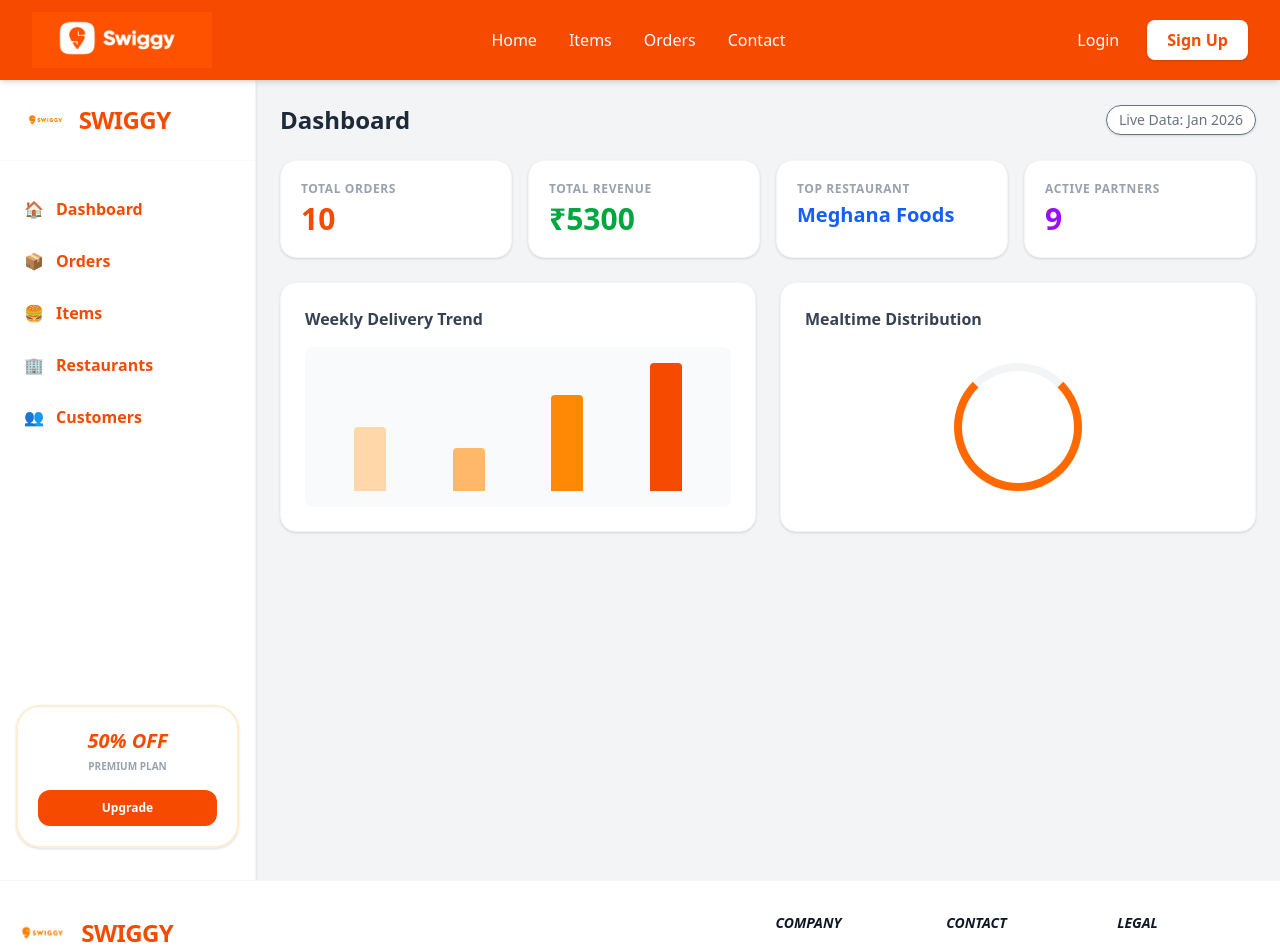
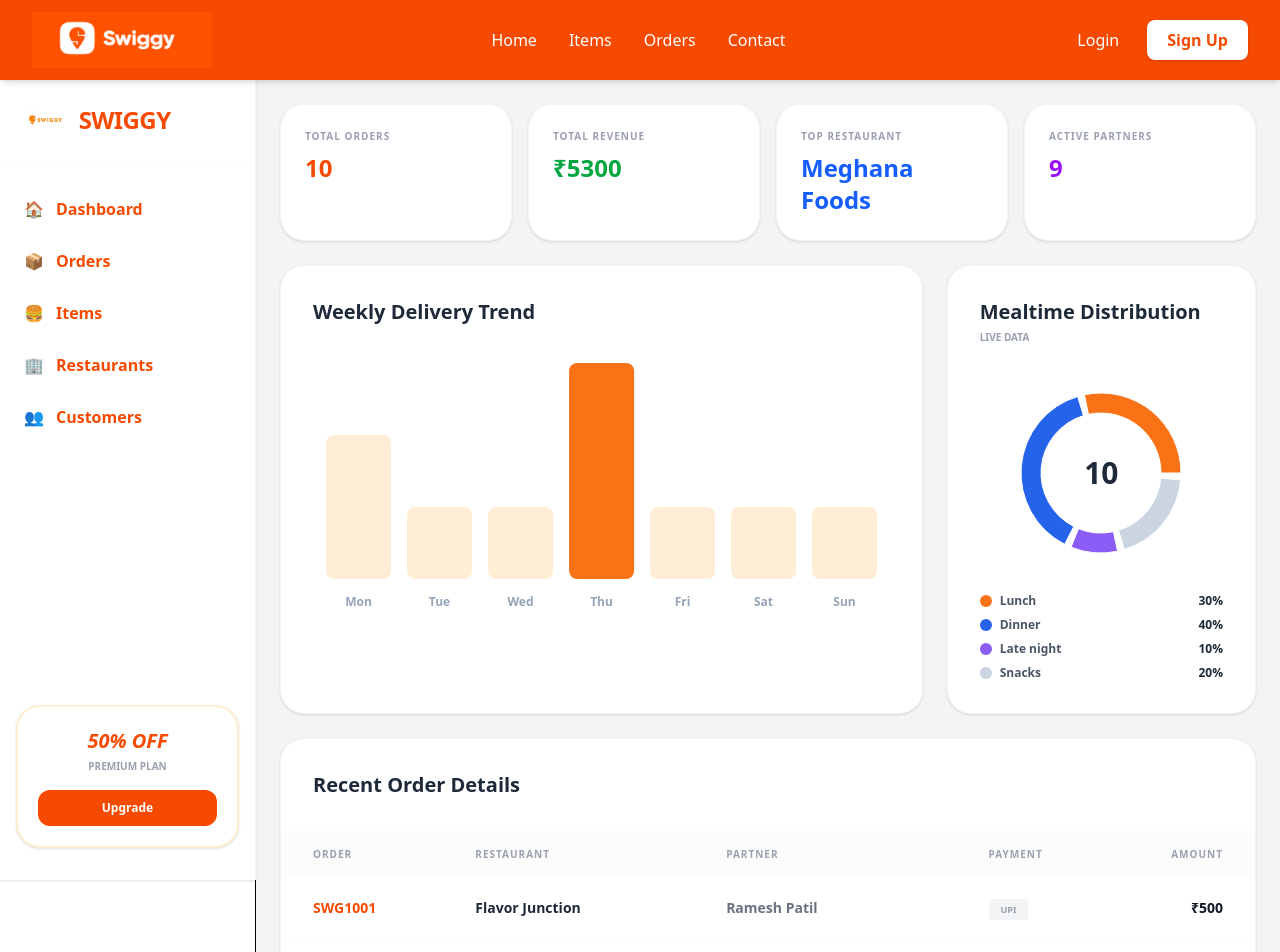
Before and after one commit to AGholkar/Swiggy-clone, a Next.js app: page / in a window 1280 px wide. Shown: the top 952 px of the page. Built offline with nearby package versions, Linux system fonts and the light colour scheme.

Commit message:
Updated dashboard layout: Rectangle Weekly Trend and Square Mealtime box

```diff
--- a/app/page.tsx
+++ b/app/page.tsx
@@ -1,66 +1,147 @@
 'use client'
 import React from 'react'
+import {
+  BarChart, Bar, XAxis, YAxis, Tooltip, ResponsiveContainer,
+  PieChart, Pie, Cell
+} from 'recharts';
 
 export default function Dashboard() {
+  // Exact data from your images
+  const trendData = [
+    { name: 'Mon', count: 2 },
+    { name: 'Tue', count: 1 },
+    { name: 'Wed', count: 1 },
+    { name: 'Thu', count: 3 },
+    { name: 'Fri', count: 1 },
+    { name: 'Sat', count: 1 },
+    { name: 'Sun', count: 1 },
+  ];
+
+  const mealData = [
+    { name: 'Lunch', value: 30, color: '#f97316' },
+    { name: 'Dinner', value: 40, color: '#2563eb' },
+    { name: 'Late night', value: 10, color: '#8b5cf6' },
+    { name: 'Snacks', value: 20, color: '#cbd5e1' },
+  ];
+
+  const orders = [
+    { id: 'SWG1001', restaurant: 'Flavor Junction', partner: 'Ramesh Patil', payment: 'UPI', amount: '₹500' },
+    { id: 'SWG1002', restaurant: 'Spice Route', partner: 'Suresh Naik', payment: 'Card', amount: '₹630' },
+    { id: 'SWG1003', restaurant: 'Urban Tandoor', partner: 'None', payment: 'COD', amount: '₹480' },
+    { id: 'SWG1004', restaurant: 'Coastal Curry', partner: 'Mahesh Korgaonkar', payment: 'UPI', amount: '₹450' },
+    { id: 'SWG1005', restaurant: 'Bistro 57', partner: 'Sunil Verma', payment: 'UPI', amount: '₹210' },
+    { id: 'SWG1006', restaurant: 'The Bowl Company', partner: 'Ravi Kumar', payment: 'Card', amount: '₹890' },
+    { id: 'SWG1007', restaurant: 'Leon Grill', partner: 'Deepak Singh', payment: 'UPI', amount: '₹350' },
+    { id: 'SWG1008', restaurant: 'Truffles', partner: 'Pawan L.', payment: 'COD', amount: '₹150' },
+    { id: 'SWG1009', restaurant: 'Empire Restaurant', partner: 'Vijay M.', payment: 'Card', amount: '₹1100' },
+    { id: 'SWG1010', restaurant: 'Meghana Foods', partner: 'Sagar P.', payment: 'UPI', amount: '₹540' },
+  ];
+
   return (
-    <div className="space-y-6">
-      {/* Header Section */}
-      <div className="flex flex-col md:flex-row justify-between items-start md:items-center gap-4">
-        <h1 className="text-2xl font-bold text-gray-800">Dashboard</h1>
-        <div className="text-sm text-gray-500 bg-white px-3 py-1 rounded-full shadow-sm border">
-          Live Data: Jan 2026
+    <div className="w-full space-y-6 pb-10">
+
+      {/* 1. Stat Cards */}
+      <div className="grid grid-cols-1 sm:grid-cols-2 lg:grid-cols-4 gap-4">
+        {[
+          { label: 'TOTAL ORDERS', val: '10', color: 'text-orange-600' },
+          { label: 'TOTAL REVENUE', val: '₹5300', color: 'text-green-600' },
+          { label: 'TOP RESTAURANT', val: 'Meghana Foods', color: 'text-blue-600' },
+          { label: 'ACTIVE PARTNERS', val: '9', color: 'text-purple-600' },
+        ].map((stat, i) => (
+          <div key={i} className="bg-white p-6 rounded-3xl shadow-sm border border-gray-100">
+            <p className="text-[10px] font-black text-gray-400 uppercase tracking-widest">{stat.label}</p>
+            <p className={`text-2xl font-black mt-2 ${stat.color}`}>{stat.val}</p>
+          </div>
+        ))}
+      </div>
+
+      {/* 2. Charts Section */}
+      <div className="grid grid-cols-1 lg:grid-cols-3 gap-6">
+
+        {/* Weekly Delivery Trend (Rectangle) */}
+        <div className="lg:col-span-2 bg-white p-8 rounded-3xl shadow-sm border border-gray-100 'min-h-100'">
+          <h2 className="text-xl font-bold text-gray-800 mb-8">Weekly Delivery Trend</h2>
+          <div className="h-64 w-full">
+            <ResponsiveContainer width="100%" height="100%">
+              <BarChart data={trendData}>
+                <XAxis dataKey="name" axisLine={false} tickLine={false} tick={{fontSize: 12, fontWeight: 'bold', fill: '#94a3b8'}} dy={10} />
+                <Tooltip
+                  cursor={{fill: '#f8fafc'}}
+                  contentStyle={{borderRadius: '8px', border: 'none', boxShadow: '0 4px 6px -1px rgb(0 0 0 / 0.1)'}}
+                />
+                <Bar dataKey="count" radius={[8, 8, 8, 8]}>
+                  {trendData.map((entry, index) => (
+                    <Cell key={`cell-${index}`} fill={entry.count === 3 ? '#f97316' : '#ffedd5'} />
+                  ))}
+                </Bar>
+              </BarChart>
+            </ResponsiveContainer>
           </div>
         </div>
 
-      {/* 1. Responsive Cards Grid */}
-      {/* grid-cols-1 for mobile, sm:2 for small tablets, lg:4 for desktop */}
-      <div className="grid grid-cols-1 sm:grid-cols-2 lg:grid-cols-4 gap-4">
-
-        {/* Total Orders Card */}
-        <div className="bg-white p-5 rounded-2xl shadow-sm border border-gray-100">
-          <p className="text-xs font-bold text-gray-400 uppercase tracking-wider">Total Orders</p>
-          <p className="text-3xl font-black text-orange-600 mt-1">10</p>
+        {/* Mealtime Distribution (Square) */}
+        <div className="lg:col-span-1 bg-white p-8 rounded-3xl shadow-sm border border-gray-100 'min-h-100' flex flex-col">
+          <h2 className="text-xl font-bold text-gray-800 mb-1">Mealtime Distribution</h2>
+          <p className="text-[10px] font-bold text-gray-400 uppercase mb-8">LIVE DATA</p>
+          <div className="flex-1 flex flex-col items-center justify-center">
+            <div className="relative w-48 h-48">
+              <ResponsiveContainer width="100%" height="100%">
+                <PieChart>
+                  <Pie data={mealData} innerRadius={60} outerRadius={80} paddingAngle={5} dataKey="value">
+                    {mealData.map((entry, index) => (
+                      <Cell key={`cell-${index}`} fill={entry.color} />
+                    ))}
+                  </Pie>
+                  <Tooltip />
+                </PieChart>
+              </ResponsiveContainer>
+              <div className="absolute inset-0 flex items-center justify-center text-3xl font-black text-gray-800">10</div>
             </div>
-
-        {/* Total Revenue Card */}
-        <div className="bg-white p-5 rounded-2xl shadow-sm border border-gray-100">
-          <p className="text-xs font-bold text-gray-400 uppercase tracking-wider">Total Revenue</p>
-          <p className="text-3xl font-black text-green-600 mt-1">₹5300</p>
+            <div className="w-full mt-6 space-y-2">
+              {mealData.map((item) => (
+                <div key={item.name} className="flex justify-between items-center text-xs font-bold">
+                  <div className="flex items-center gap-2">
+                    <div className="w-3 h-3 rounded-full" style={{backgroundColor: item.color}}></div>
+                    <span className="text-gray-600">{item.name}</span>
                   </div>
-
-        {/* Top Restaurant Card */}
-        <div className="bg-white p-5 rounded-2xl shadow-sm border border-gray-100">
-          <p className="text-xs font-bold text-gray-400 uppercase tracking-wider">Top Restaurant</p>
-          <p className="text-xl font-bold text-blue-600 mt-1 truncate">Meghana Foods</p>
+                  <span className="text-gray-800">{item.value}%</span>
                 </div>
-
-        {/* Active Partners Card */}
-        <div className="bg-white p-5 rounded-2xl shadow-sm border border-gray-100">
-          <p className="text-xs font-bold text-gray-400 uppercase tracking-wider">Active Partners</p>
-          <p className="text-3xl font-black text-purple-600 mt-1">9</p>
+              ))}
             </div>
-
           </div>
-
-      {/* 2. Charts / Trends Section */}
-      <div className="grid grid-cols-1 lg:grid-cols-2 gap-6">
-        <div className="bg-white p-6 rounded-2xl shadow-sm border border-gray-100 'min-h-75'">
-          <h2 className="font-bold text-gray-700 mb-4">Weekly Delivery Trend</h2>
-          {/* Your Chart Component would go here */}
-          <div className="h-40 bg-gray-50 rounded-lg flex items-end justify-around p-4">
-            <div className="w-8 bg-orange-200 h-1/2 rounded-t-sm"></div>
-            <div className="w-8 bg-orange-300 h-1/3 rounded-t-sm"></div>
-            <div className="w-8 bg-orange-400 h-3/4 rounded-t-sm"></div>
-            <div className="w-8 bg-orange-600 h-full rounded-t-sm"></div>
         </div>
       </div>
 
-        <div className="bg-white p-6 rounded-2xl shadow-sm border border-gray-100 'min-h-75'">
-          <h2 className="font-bold text-gray-700 mb-4">Mealtime Distribution</h2>
-          {/* Your Pie Chart Component would go here */}
-          <div className="flex justify-center items-center h-40">
-            <div className="w-32 h-32 rounded-full border-8 border-orange-500 border-t-gray-100 animate-spin-slow"></div>
-          </div>
+      {/* 3. Recent Order Details */}
+      <div className="bg-white rounded-3xl shadow-sm border border-gray-100 overflow-hidden">
+        <h2 className="p-8 text-xl font-bold text-gray-800">Recent Order Details</h2>
+        <div className="overflow-x-auto">
+          <table className="w-full text-left 'min-w-175'">
+            <thead className="text-[10px] font-bold text-gray-400 uppercase tracking-widest bg-gray-50/50">
+              <tr>
+                <th className="px-8 py-4">Order</th>
+                <th className="px-8 py-4">Restaurant</th>
+                <th className="px-8 py-4">Partner</th>
+                <th className="px-8 py-4">Payment</th>
+                <th className="px-8 py-4 text-right">Amount</th>
+              </tr>
+            </thead>
+            <tbody className="divide-y divide-gray-50">
+              {orders.map((order) => (
+                <tr key={order.id} className="text-sm font-bold hover:bg-gray-50/50 transition-colors">
+                  <td className="px-8 py-5 text-orange-600">{order.id}</td>
+                  <td className="px-8 py-5 text-gray-800">{order.restaurant}</td>
+                  <td className="px-8 py-5 text-gray-500">{order.partner}</td>
+                  <td className="px-8 py-5">
+                    <span className="px-3 py-1 bg-gray-100 text-gray-400 rounded text-[9px] uppercase font-black">
+                      {order.payment}
+                    </span>
+                  </td>
+                  <td className="px-8 py-5 text-right text-gray-900 font-black">{order.amount}</td>
+                </tr>
+              ))}
+            </tbody>
+          </table>
         </div>
       </div>
     </div>
```
Lines whose indentation alone changed are shown as unchanged.
